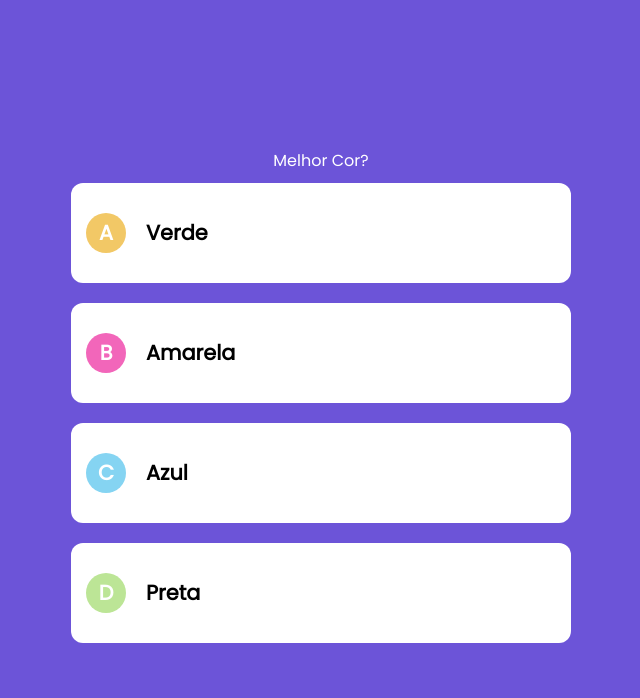
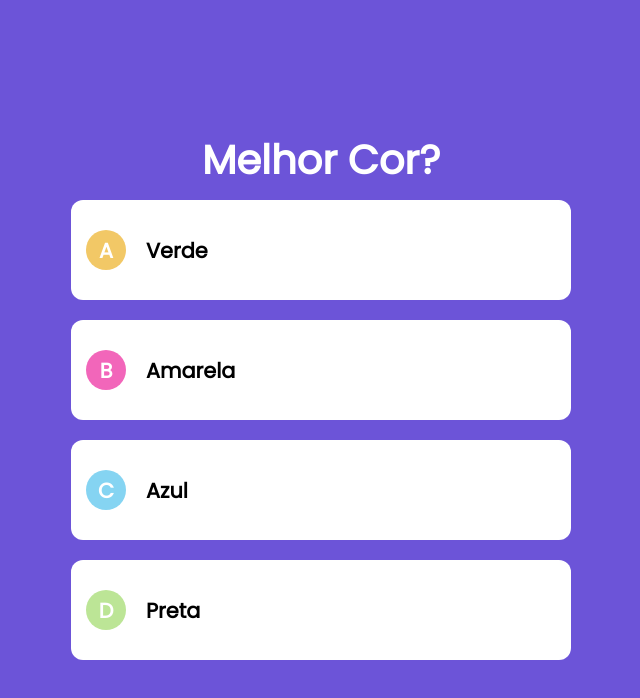
Before and after one commit to rafaelccorrea/React-Next-Quiz, a Next.js app: page / in a window 1280 px wide. Shown: the top 698 px of the page, without its empty margins (319-959 px from the left). Built offline with nearby package versions, Linux system fonts and the light colour scheme.

Commit message:
Comunicação indireta entre componentes e ultilizando state

```diff
--- a/components/enuciado/Enunciado.tsx
+++ b/components/enuciado/Enunciado.tsx
@@ -4,7 +4,7 @@ import styles from './Enunciado.module.css';
 export default function Enunciado(props: EnunciadoProps){
     return (
         <div className={styles.enunciado}>
-            <span className="texto">
+            <span className={styles.texto}>
                 {props.texto}
             </span>
         </div>
--- a/components/questao/Questao.tsx
+++ b/components/questao/Questao.tsx
@@ -1,6 +1,6 @@
 import Enunciado from "../enuciado/Enunciado";
 import Resposta from "../resposta/Resposta";
-import QuestaoProps from "./model";
+import QuestaoProps from "./Model";
 import styles from "./Questao.module.css";
 
 const letras = [
@@ -22,6 +22,7 @@ export default function Questao(props: QuestaoProps) {
           indice={i}
           letra={letras[i].valor}
           corFundoLetra={letras[i].cor}
+          respostaFornecida={props.respostaFornecida}
         />
       );
     });
--- a/components/questao/model.tsx
+++ b/components/questao/model.tsx
@@ -2,4 +2,5 @@ import QuestaoModel from "../../model/questao";
 
 export default interface QuestaoProps {
     valor: QuestaoModel
+    respostaFornecida: (indice: number) => void
 }
--- a/components/resposta/Model.tsx
+++ b/components/resposta/Model.tsx
@@ -5,4 +5,5 @@ export default interface RespostaProps {
     indice: number;
     letra: string;
     corFundoLetra: string;
+    respostaFornecida: (indice: number) => void
 }
--- a/components/resposta/Resposta.tsx
+++ b/components/resposta/Resposta.tsx
@@ -4,7 +4,7 @@ import styles from './Resposta.module.css';
 export default function Resposta (props: RespostaProps) {
     const resposta = props.valor
     return (
-        <div className={styles.resposta}>
+        <div className={styles.resposta} onClick={() => props.respostaFornecida(props.indice)}>
             <div className={styles.conteudo}>
                 <div className={styles.frente}>
                     <div className={styles.letra}
--- a/pages/index.tsx
+++ b/pages/index.tsx
@@ -1,15 +1,25 @@
+import { useState } from 'react'
 import Questao from '../components/questao/Questao'
 import QuestaoModel from '../model/questao'
 import RespostaModel from '../model/resposta'
 
+const questaoTeste = new QuestaoModel(1, 'Melhor Cor?', [
+  RespostaModel.errada('Verde'),
+  RespostaModel.errada('Amarela'),
+  RespostaModel.errada('Azul'),
+  RespostaModel.certa('Preta'),
+
+])
+
+
 export default function Home() {
-  const questaoTeste = new QuestaoModel(1, 'Melhor Cor?', [
-    RespostaModel.errada('Verde'),
-    RespostaModel.errada('Amarela'),
-    RespostaModel.errada('Azul'),
-    RespostaModel.certa('Preta'),
 
-  ])
+  const [ questao, setQuestao ] = useState(questaoTeste)
+
+  function respostaFornecida(indice) {
+    setQuestao(questao.responderCom(indice))
+  }
+
   return (
     <div style={{
       display: 'flex',
@@ -17,7 +27,7 @@ export default function Home() {
       alignItems: 'center',
       height: '100vh'
     }}>
-      <Questao valor={questaoTeste}/>
+      <Questao valor={questaoTeste} respostaFornecida={respostaFornecida}/>
     </div>
   )
 }
```
